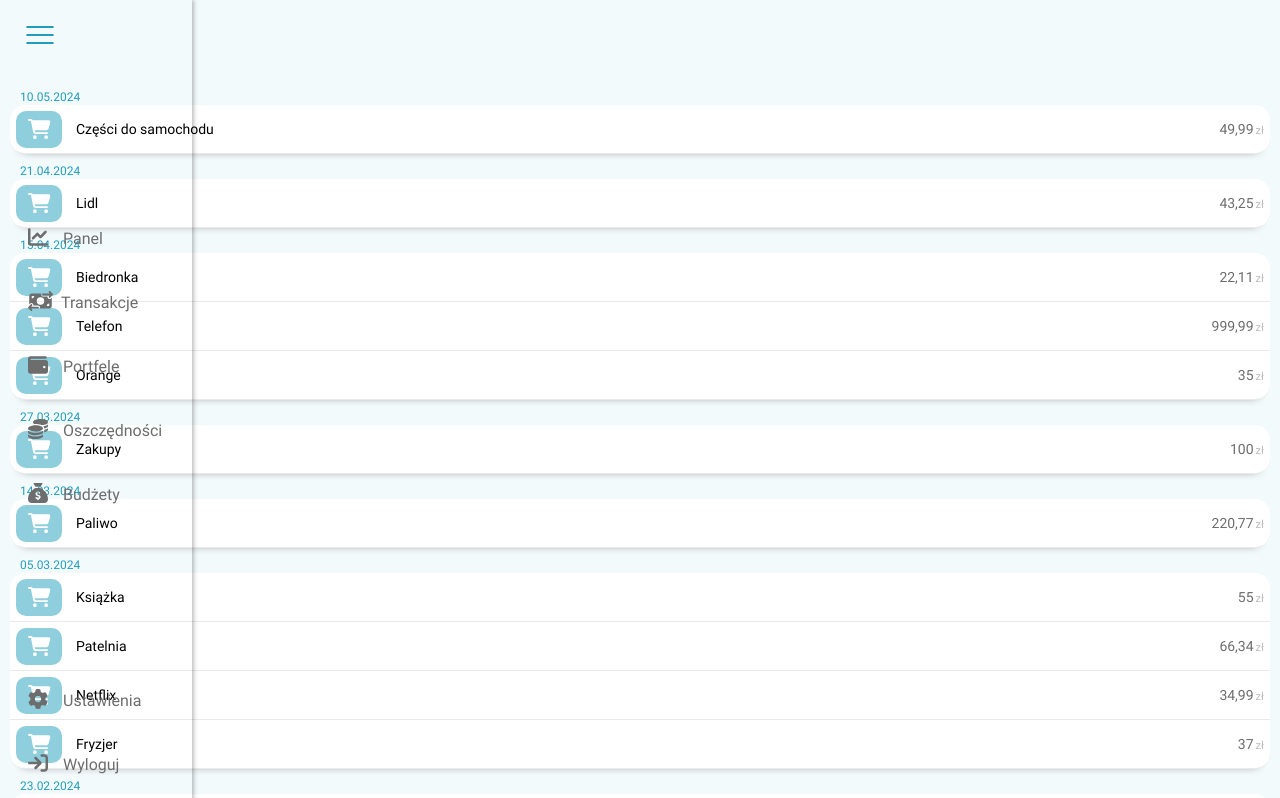
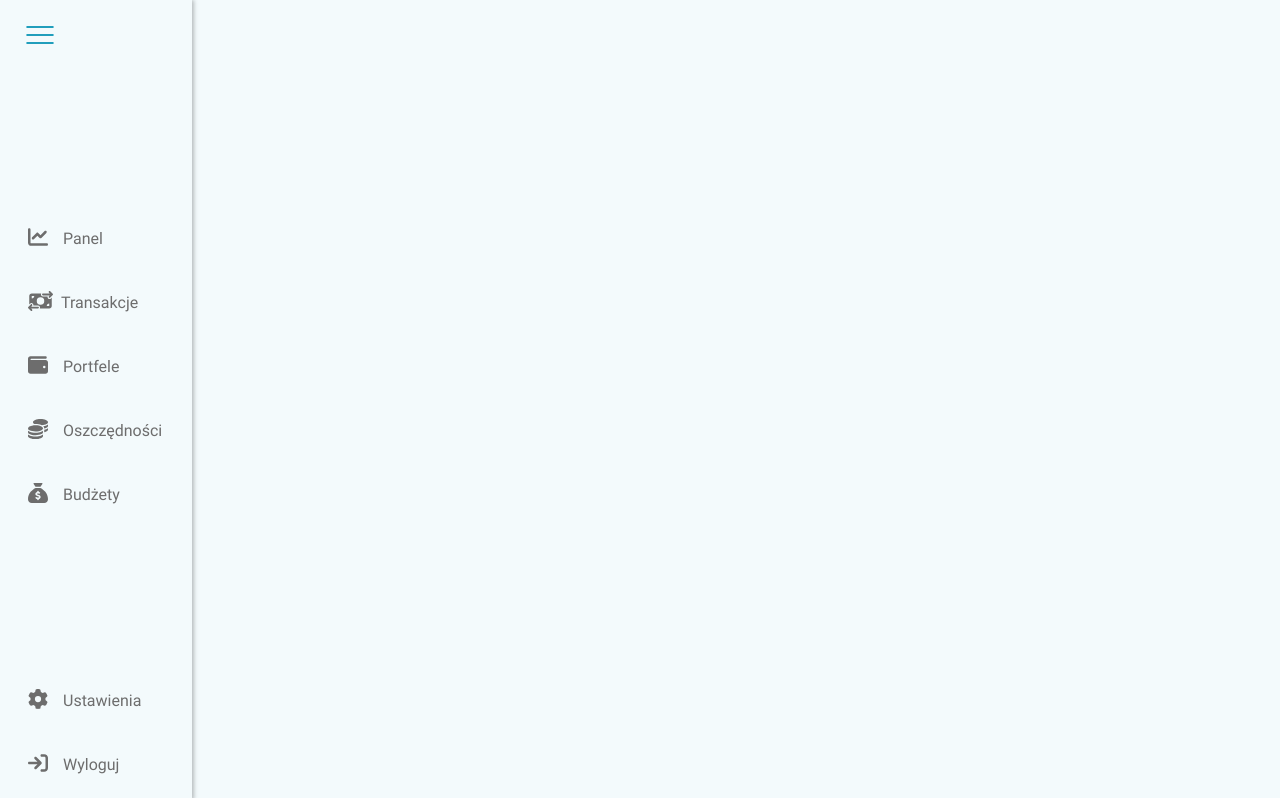
Before and after one commit to JaqoobM/portfeliks, a React (Create React App) app in the folder frontend/: page /transakcje in a window 1280 px wide. Shown: the top 798 px of the page. Built offline with nearby package versions, Linux system fonts and the light colour scheme.

Commit message:
new things

```diff
--- a/frontend/src/components/Transactions/AddTransactionModal/AddTransactionModal.js
+++ b/frontend/src/components/Transactions/AddTransactionModal/AddTransactionModal.js
@@ -2,11 +2,36 @@ import './AddTransactionModal.scss';
 import { FontAwesomeIcon } from '@fortawesome/react-fontawesome';
 import { faCircleXmark } from '@fortawesome/free-regular-svg-icons';
 import { faChevronDown } from '@fortawesome/free-solid-svg-icons';
+import { useState, useRef, useEffect } from 'react';
 
 export default function AddTransactionModal(props) {
+	const date = new Date();
+	const localDatePl = `${date.getFullYear()}-${
+		date.getMonth() + 1
+	}-${date.getDate()}`;
+	const [inputValue, setInputValue] = useState(localDatePl);
+
+	const changeHandler = (e) => {
+		setInputValue(e.target.value);
+	};
+
+	const nameRef = useRef(null);
+	const amountRef = useRef(null);
+	const dateRef = useRef(null);
+
 	return (
 		<>
-			<div className='add-transaction'>
+			<form
+				onSubmit={(e) => {
+					e.preventDefault();
+					props.formDataHandler({
+						name: nameRef.current.value,
+						amount: amountRef.current.value,
+						date: dateRef.current.value,
+					});
+					console.log(amountRef.current.value);
+				}}
+				className='add-transaction'>
 				<button
 					type='button'
 					className='add-transaction__close-btn'
@@ -20,7 +45,10 @@ export default function AddTransactionModal(props) {
 					<label for='name' className='add-transaction__label'>
 						Nazwa
 					</label>
-					<input id='name' className='add-transaction__input'></input>
+					<input
+						ref={nameRef}
+						id='name'
+						className='add-transaction__input'></input>
 				</div>
 				<div className='add-transaction__input-box'>
 					<span className='add-transaction__input-currency'>zł</span>
@@ -28,6 +56,7 @@ export default function AddTransactionModal(props) {
 						Kwota
 					</label>
 					<input
+						ref={amountRef}
 						id='amount'
 						className='add-transaction__input add-transaction__input-amount'></input>
 				</div>
@@ -46,9 +75,13 @@ export default function AddTransactionModal(props) {
 				<div className='add-transaction__date-box'>
 					<label className='add-transaction__date-label'>Data</label>
 					<input
+						ref={dateRef}
 						className='add-transaction__date-input'
 						type='date'
-						value='2024-10-21'></input>
+						value={inputValue}
+						onChange={(e) => {
+							changeHandler(e);
+						}}></input>
 				</div>
 				<button className='add-transaction__list-btn' type='button'>
 					Brak kategorii
@@ -66,13 +99,12 @@ export default function AddTransactionModal(props) {
 				</button>
 				<button
 					className='add-transaction__add-btn'
-					type='button'
 					onClick={() => {
 						props.addModalHandler('addBtn');
 					}}>
 					Dodaj
 				</button>
-			</div>
+			</form>
 		</>
 	);
 }
--- a/frontend/src/components/Transactions/AddTransactionModal/AddTransactionModal.scss
+++ b/frontend/src/components/Transactions/AddTransactionModal/AddTransactionModal.scss
@@ -61,8 +61,8 @@
 		font-size: 1.3rem;
 
 		&:focus {
-			outline: 0.1rem solid colors.$blue;
-			box-shadow: 0px 0px 10px -4px colors.$blue;
+			outline: 0.2rem solid colors.$blue;
+			// box-shadow: 0px 0px 10px -4px colors.$blue;
 		}
 	}
 
--- a/frontend/src/components/Transactions/Transactions.js
+++ b/frontend/src/components/Transactions/Transactions.js
@@ -14,90 +14,24 @@ import {
 	faCartShopping,
 	faSquareUpRight,
 } from '@fortawesome/free-solid-svg-icons';
-import { useRef, useState } from 'react';
+import { useRef, useState, useEffect } from 'react';
 
 function Transactions() {
 	const [addModalIsOpen, setaddModalIsOpen] = useState(false);
-	const [transactions, setTransactions] = useState([
-		{
-			date: '10.05.2024',
-			name: 'Części do samochodu',
-			price: '49,99',
-			_id: 1,
-		},
-		{
-			date: '21.04.2024',
-			name: 'Lidl',
-			price: '43,25',
-			_id: 2,
-		},
-		{
-			date: '15.04.2024',
-			name: 'Biedronka',
-			price: '22,11',
-			_id: 3,
-		},
-		{
-			date: '15.04.2024',
-			name: 'Telefon',
-			price: '999,99',
-			_id: 4,
-		},
-		{
-			date: '15.04.2024',
-			name: 'Orange',
-			price: '35',
-			_id: 5,
-		},
-		{
-			date: '27.03.2024',
-			name: 'Zakupy',
-			price: '100',
-			_id: 6,
-		},
-		{
-			date: '14.03.2024',
-			name: 'Paliwo',
-			price: '220,77',
-			_id: 7,
-		},
-		{
-			date: '05.03.2024',
-			name: 'Książka',
-			price: '55',
-			_id: 8,
-		},
-		{
-			date: '05.03.2024',
-			name: 'Patelnia',
-			price: '66,34',
-			_id: 9,
-		},
-		{
-			date: '05.03.2024',
-			name: 'Netflix',
-			price: '34,99',
-			_id: 10,
-		},
-		{
-			date: '05.03.2024',
-			name: 'Fryzjer',
-			price: '37',
-			_id: 11,
-		},
-		{
-			date: '23.02.2024',
-			name: 'Buty',
-			price: '250',
-			_id: 12,
-		},
-		{
-			date: '11.02.2024',
-			name: 'Kurtka',
-			price: '180',
-			_id: 13,
-		},
-	]);
+	const [transactions, setFormData] = useState([]);
+
+	useEffect(() => {
+		transactions.sort((a, b) => {
+			const dateA = new Date(a.date);
+			const dateB = new Date(b.date);
+			return dateB - dateA;
+		});
+	}, [transactions]);
+
+	const formDataHandler = (formDataObj) => {
+		setFormData((prevTransactions) => [...prevTransactions, formDataObj]);
+	};
+
 	const settingsBoxRef = useRef(null);
 
 	const settingsMenuHandler = () => {
@@ -117,7 +51,10 @@ function Transactions() {
 	return (
 		<>
 			{addModalIsOpen && (
-				<AddTransactionModal addModalHandler={addModalHandler} />
+				<AddTransactionModal
+					addModalHandler={addModalHandler}
+					formDataHandler={formDataHandler}
+				/>
 			)}
 			<Navigation />
 			{/* TOP BAR */}
@@ -149,7 +86,7 @@ function Transactions() {
 					<div className='top-bar-app__input-box'>
 						<input
 							className='top-bar-app__input'
-							type='text'
+							type='search'
 							placeholder='Szukaj'></input>
 						<span className='top-bar-app__input-icon'>
 							<FontAwesomeIcon icon={faMagnifyingGlass} />
@@ -287,7 +224,7 @@ function Transactions() {
 												{transaction.name}
 											</span>
 											<span className='transactions__price'>
-												{transaction.price}
+												{transaction.amount}
 												<span className='transactions__price-ending'>zł</span>
 											</span>
 										</div>
@@ -309,7 +246,7 @@ function Transactions() {
 											{transaction.name}
 										</span>
 										<span className='transactions__price'>
-											{transaction.price}
+											{transaction.amount}
 											<span className='transactions__price-ending'>zł</span>
 										</span>
 									</div>
@@ -318,25 +255,6 @@ function Transactions() {
 						</React.Fragment>
 					);
 				})}
-				{/* <div className='transactions__container'>
-					<span className='transactions__date'>12.07.2024</span>
-					<div className='transactions__transaction'>
-						<span className='transactions__icon-bg'>
-							<span className='transactions__icon'>
-								<FontAwesomeIcon icon={faCartShopping} />
-							</span>
-						</span>
-
-						<div className='transactions__title-container'>
-							<span className='transactions__title'>
-								Książka - A co ciebie obchodzi co myślą inni?
-							</span>
-							<span className='transactions__price'>
-								5,78<span className='transactions__price-ending'>zł</span>
-							</span>
-						</div>
-					</div>
-				</div> */}
 			</div>
 			<div className='page-bg'></div>
 		</>
```
